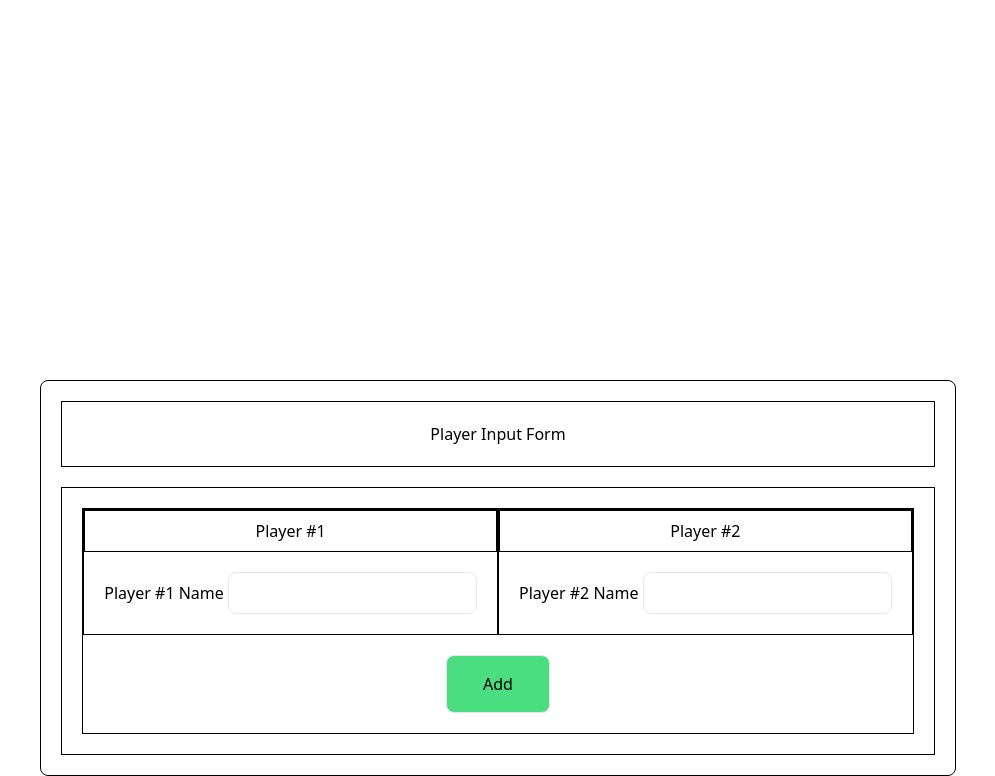
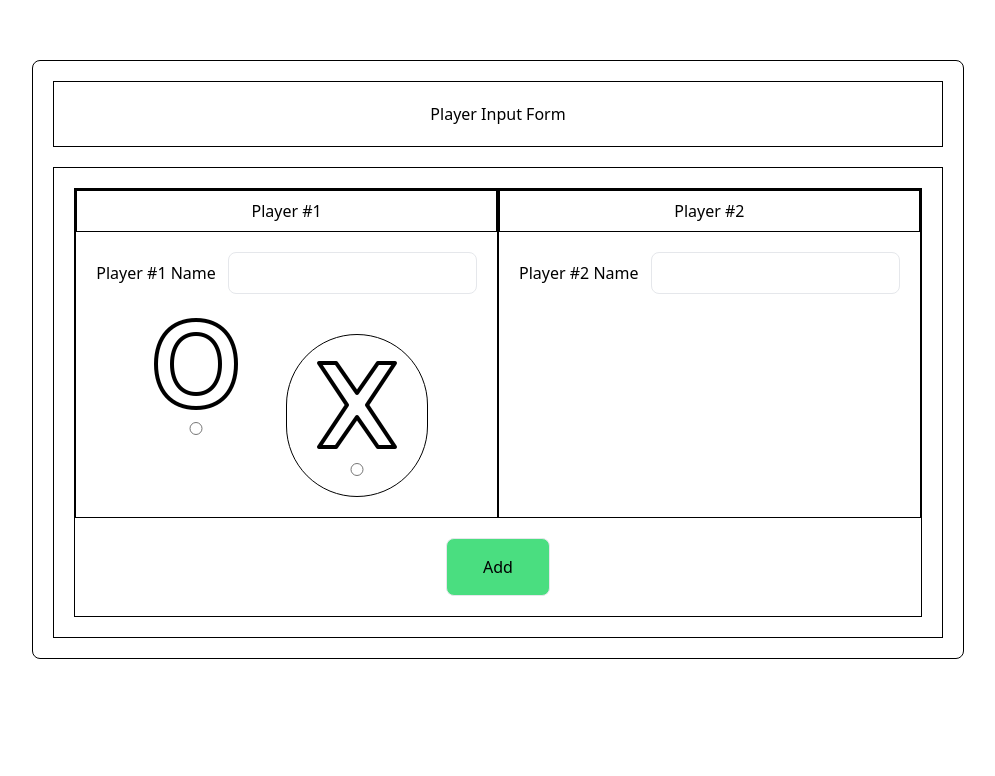
Before and after one commit to TonHNguyen/odin-tic-tac-toe, a website: page src/index.html in a window 1280 px wide. Shown: the part 260-1036 px from the top of the page, without its empty margins (142-1137 px from the left). After the commit the page ends 919 px from the top, so only its background shows below. Drawn offline with Linux system fonts and the light colour scheme.

Commit message:
Add imgs onto html, make it as a radio button

```diff
--- a/src/index.html
+++ b/src/index.html
@@ -10,7 +10,7 @@
 
 <body>
     <!-- Dialog Player Input -->
-    <dialog id="player-dialog" class="border border-black my-[50%] rounded-lg">
+    <dialog id="player-dialog" class="border border-black my-[25%] rounded-lg">
         <!-- Player Title Div -->
         <div class="p-5 border border-black m-5 flex justify-center">
             <h1>Player Input Form</h1>
@@ -28,21 +28,27 @@
                                 <h1>Player #1</h1>
                             </div>
                             <!-- Name Input field -->
-                            <div class="p-5">
+                            <div class="p-5 space-x-2">
                                 <label for="player-one-name" id="player-one-name">Player #1 Name</label>
-                                <input type="text" class="p-2 rounded-lg border border-gray-200 focus:outline-orange-400">
+                                <input type="text"
+                                    class="p-2 rounded-lg border border-gray-200 focus:outline-orange-400">
                             </div>
                             <!-- Player mark container -->
-                            <div>
+                            <div class="flex justify-center space-x-10">
                                 <!-- Player mark selection container -->
-                                <div>
-                                    <label for="">
-                                        <img src="" alt="">
+
+                                <label for="" class="flex flex-col space-y-2">
+                                    <img src="/img/icons8-o-100.png" alt="">
+                                    <input type="radio" name="" id="">
+                                </label>
+
+                                <!-- Player mark selection container -->
+                                <div class="border border-black m-5 rounded-full p-5">
+                                    <label for="" class="flex flex-col space-y-2">
+                                        <img src="/img/icons8-x-100.png" alt="">
+                                        <input type="radio">
                                     </label>
-                                    <label for=""></label>
                                 </div>
-                                <!-- Player mark selection container -->
-                                <div></div>
                             </div>
                         </div>
                         <!-- Border -->
@@ -54,9 +60,10 @@
                                 <h1>Player #2</h1>
                             </div>
                             <!-- Name Input field -->
-                            <div class="p-5">
+                            <div class="p-5 space-x-2">
                                 <label for="player-two-name" id="player-two-name">Player #2 Name</label>
-                                <input type="text" class="p-2 rounded-lg border border-gray-200 focus:outline-orange-400">
+                                <input type="text"
+                                    class="p-2 rounded-lg border border-gray-200 focus:outline-orange-400">
                             </div>
                             <!-- Player mark container -->
                             <div>
```
Also changed, not shown: public/styles.css.
